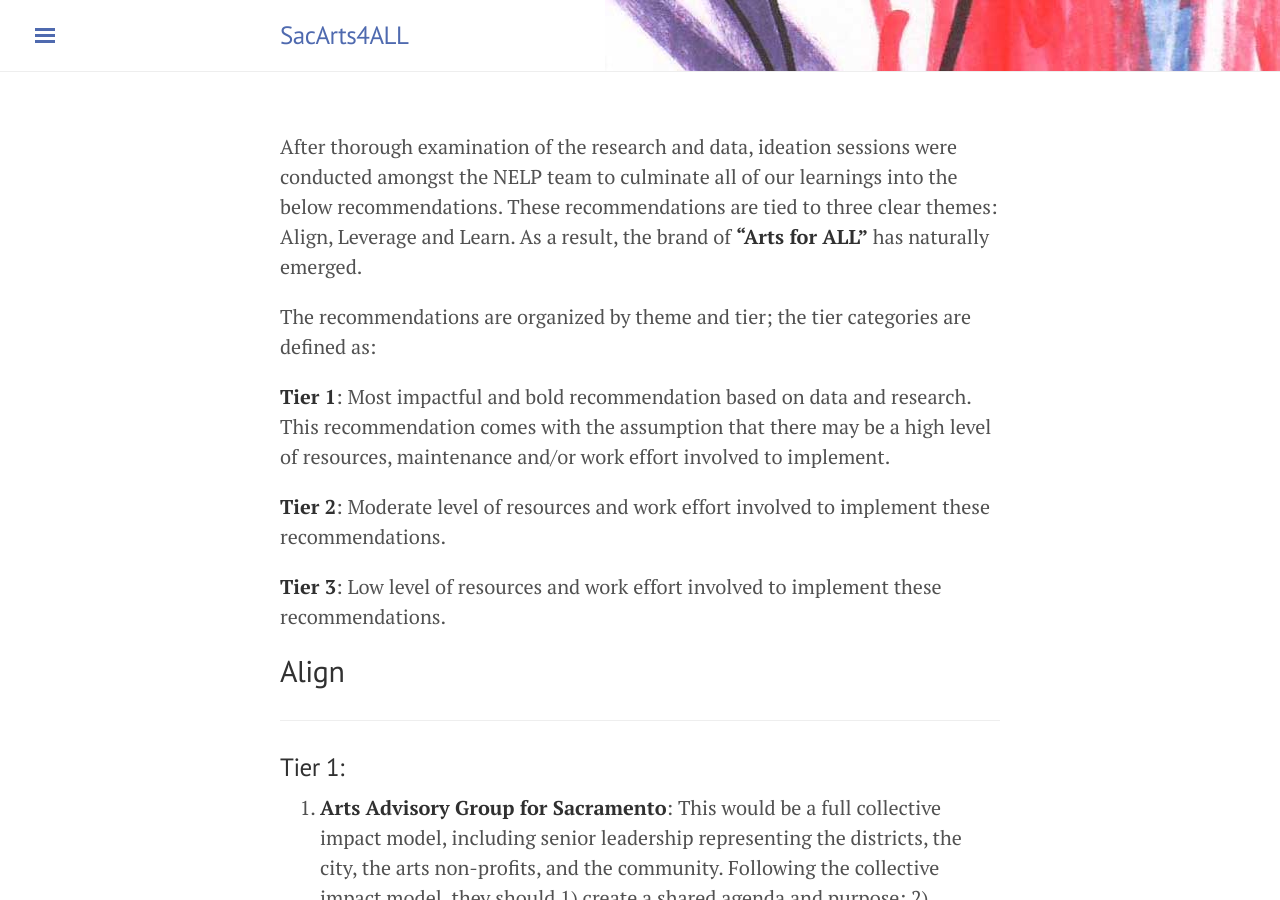
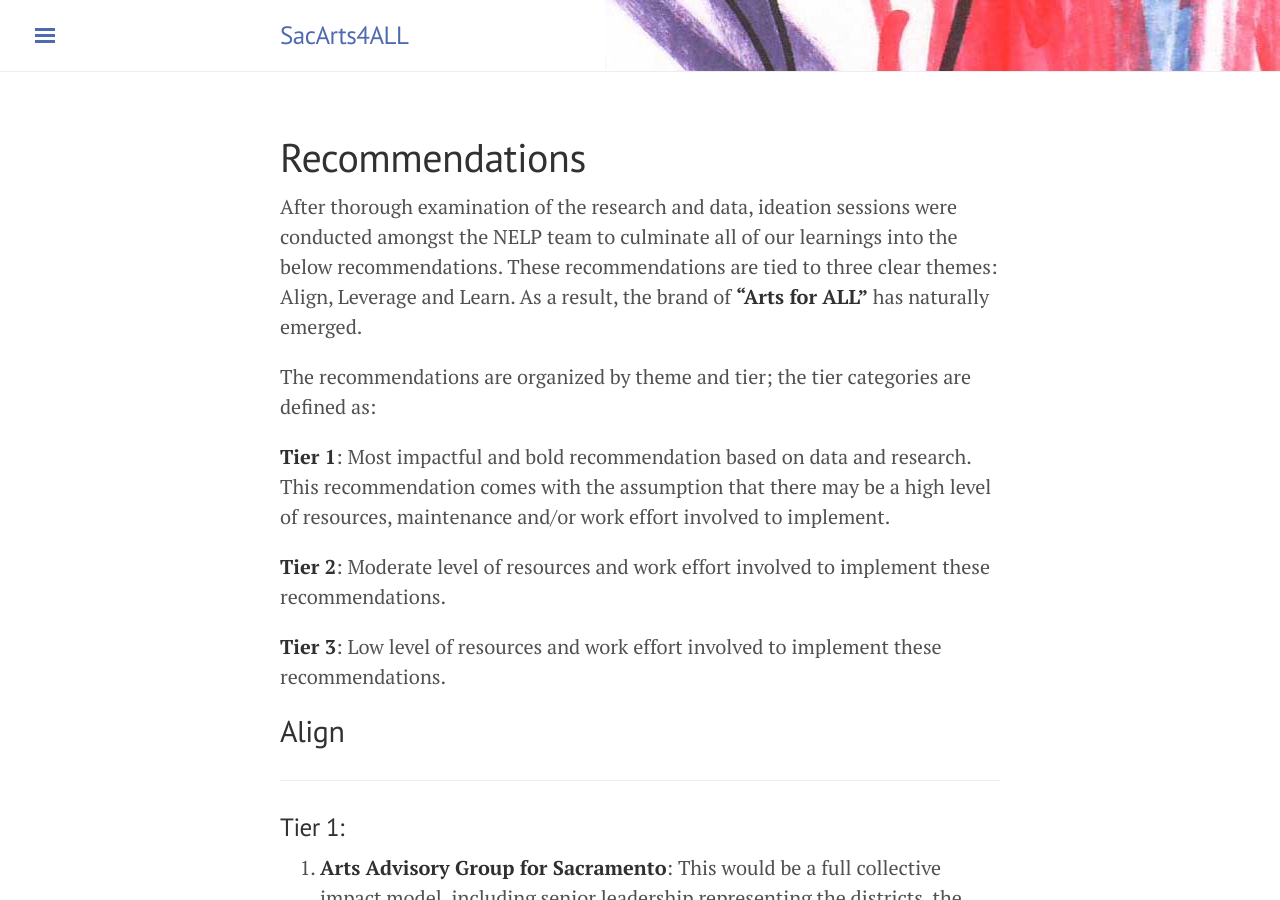
Before and after one commit to code4sac/sacarts4ALL, a Jekyll site: the page built from 6_recommendations.md, in a window 1280 px wide and 900 px high. Built offline with Jekyll 4.4.1, drawn with Linux system fonts in a browser that asks for light colours.

Commit message:
Update 6_recommendations.md

```diff
--- a/6_recommendations.md
+++ b/6_recommendations.md
@@ -3,6 +3,8 @@ layout: page
 title: Recommendations
 permalink: /recommendations/
 ---
+
+# Recommendations
 
 After thorough examination of the research and data, ideation sessions were conducted amongst the NELP team to culminate all of our learnings into the below recommendations. These recommendations are tied to three clear themes: Align, Leverage and Learn. As a result, the brand of **“Arts for ALL”** has naturally emerged.
 
```
